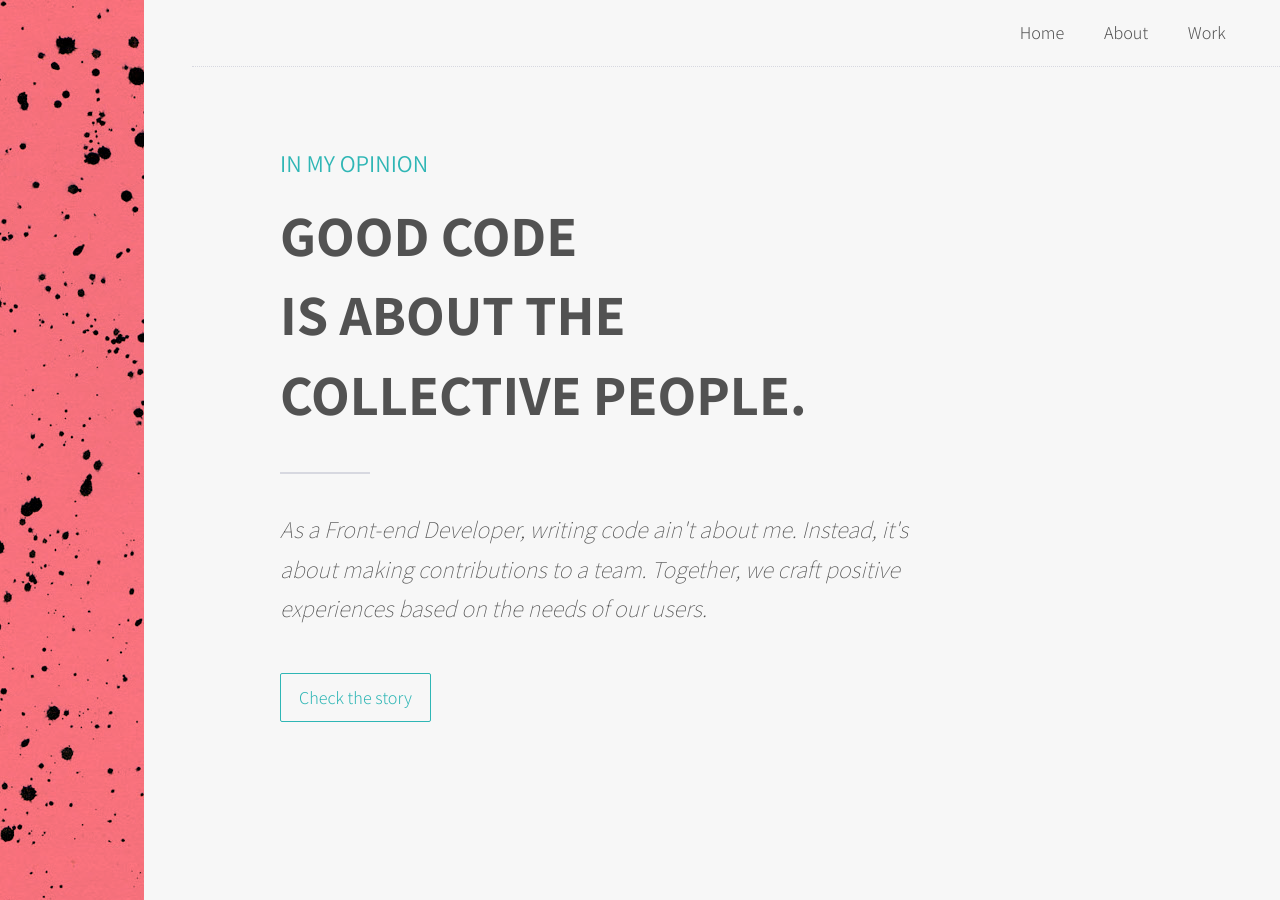
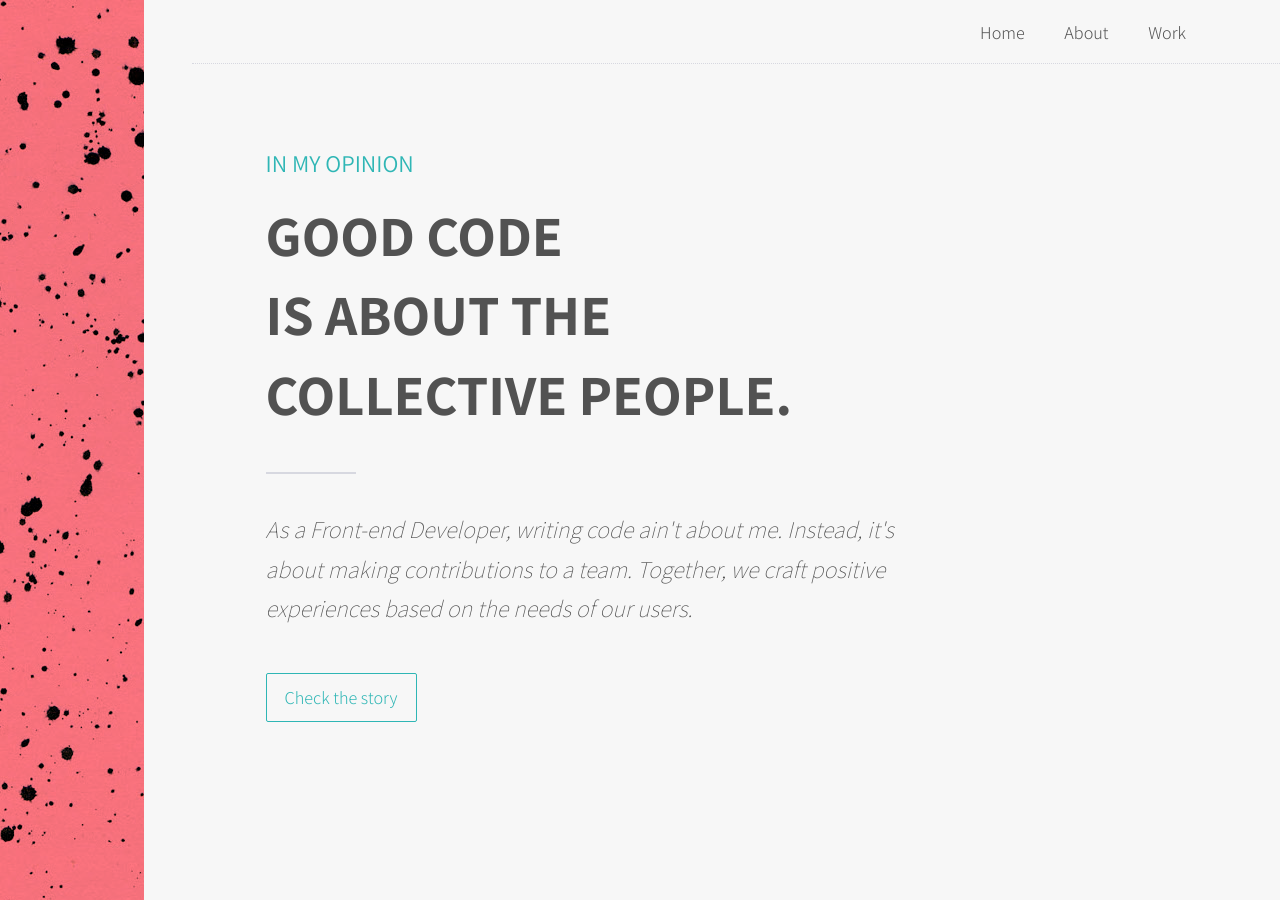
Before and after one commit to techtolentino/digital-card, a Jekyll site: the page built from index.html, in a window 1280 px wide. Built offline with Jekyll 4.4.1, drawn with Linux system fonts in a browser that asks for light colours.

Commit message:
container cleanup

```diff
--- a/_includes/header.html
+++ b/_includes/header.html
@@ -1,5 +1,5 @@
 <header>
-    <div class="container container--NAV">
+    <div class="container">
         <ul class="nav">
             <li class="nav--item"><a class="nav--link" href="/">Home</a></li>
             <li class="nav--item"><a class="nav--link" href="/about">About</a></li>
--- a/_sass/_config.scss
+++ b/_sass/_config.scss
@@ -18,6 +18,6 @@
 
 // Width of the content area
 $extra-large-screen: 80em;
-$large-screen: 56em;
+$large-screen: 50em;
 $medium-screen: 48em;
 $small-screen: 30em;
--- a/_sass/_container.scss
+++ b/_sass/_container.scss
@@ -4,19 +4,8 @@
     display: block;
     margin: 0 auto;
 
-    &--LARGE {
-        max-width: $extra-large-screen;
-        width: 90%;
-        display: block;
-        margin: 0 auto;
-    }
-
-    &--NAV {
-        height: 3.5em;
-    }
-
     &--LEFT {
-        max-width: $medium-screen;
+        max-width: $large-screen;
         width: 90%;
         display: block;
         margin: 0 auto;
--- a/_sass/_navigation.scss
+++ b/_sass/_navigation.scss
@@ -4,6 +4,7 @@
     width: 100%;
     z-index: 0;
     right: 0;
+    height: 3.5em;
     border-bottom: 1px dotted $gray-color;
     background-color: $background-color;
     // box-shadow: 0 5px $spacing-unit $background-color;
```
